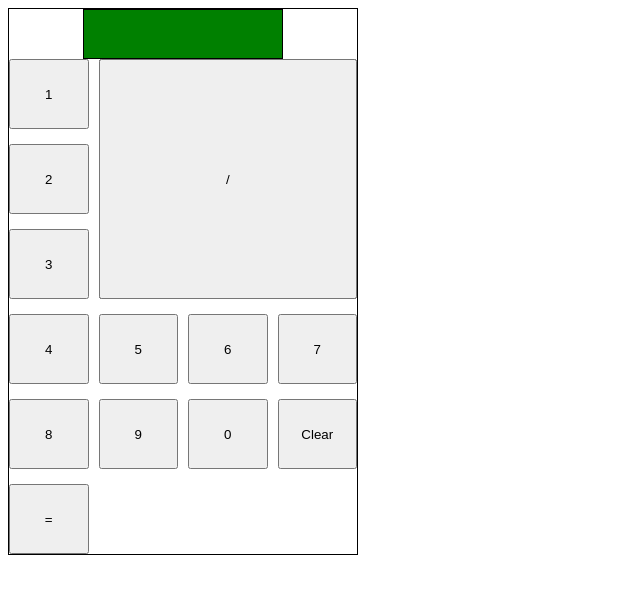
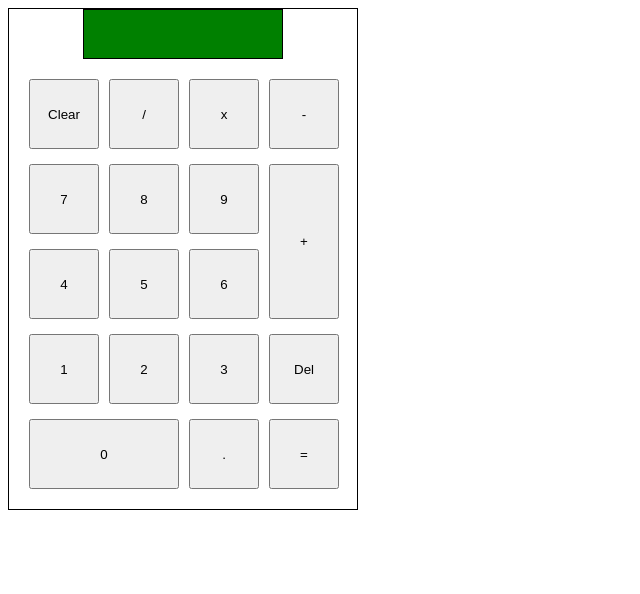
Before and after one commit to Umbelth94/Odin_Calculator, a plain HTML site: page index.html in a window 1280 px wide. Shown: the whole page, without its empty margins (0-640 px from the left). Drawn offline with Linux system fonts and the light colour scheme.

Commit message:
General button layout for calculator is in place

```diff
--- a/index.html
+++ b/index.html
@@ -11,27 +11,32 @@
 <body>
     <div id="calculator-frame">
         <div id="display"></div>
-        <div id="allbuttons">
-            <!-- <div id="numbers"> -->
-                <button id="one" class="numbutt">1</button>
-                <button id="two" class="numbutt">2</button>
-                <button id="three" class="numbutt">3</button>
-                <button id="four" class="numbutt">4</button>
-                <button id="five" class="numbutt">5</button>
-                <button id="six" class="numbutt">6</button>
-                <button id="seven" class="numbutt">7</button>
-                <button id="eight" class="numbutt">8</button>
-                <button id="nine" class="numbutt">9</button>
-                <button id="zero" class="numbutt">0</button>
-            <!-- </div> -->
-            <!-- <div id="operators"> -->
-                <button id="clear" >Clear</button>
-                <button id="add" class="operand">+</button>
-                <button id="subtract" class="operand">-</button>
-                <button id="multiply" class="operand">x</button>
-                <button id="divide" class="operand">/</button>
-                <button id="equals">=</button>
-            <!-- </div> -->
+        <div id="erasebuttons">
+        </div>
+        <div id="mathbuttons">
+            <button id="clear" class="numbutt">Clear</button>
+            <button id="divide" class="numbutt">/</button>
+            <button id="multiply" class="numbutt">x</button>
+            <button id="subtract" class="numbutt">-</button>
+
+            <!--Row Two-->
+            <button id="seven" class="numbutt">7</button>
+            <button id="eight" class="numbutt">8</button>
+            <button id="nine" class="numbutt">9</button>
+            <!--Row Three-->
+            <button id="four" class="numbutt">4</button>
+            <button id="five" class="numbutt">5</button>
+            <button id="six" class="numbutt">6</button>
+            <!--Row Four-->
+            <button id="one" class="numbutt">1</button>
+            <button id="two" class="numbutt">2</button>
+            <button id="three" class="numbutt">3</button>
+            <button id="delete" class="numbutt">Del</button>
+            <!--Row Five-->
+            <button id="add" class="numbutt">+</button>
+            <button id="zero" class=>0</button>
+            <button id="period" class="numbutt">.</button>
+            <button id="equals" class="numbutt">=</button>
         </div>
 
     </div>
--- a/style.css
+++ b/style.css
@@ -17,14 +17,25 @@
     width:200px;
 }
 
-.operand{
-    grid-area:1/2/4/5
+#zero{
+    grid-column:1/3;
 }
 
-#allbuttons{
+#add{
+    grid-column:4;
+    grid-row: 2/4;
+}
+
+
+#mathbuttons{
     display:grid;
-    grid-template-columns:repeat(4, 1fr);
+    grid-template-columns:repeat(4 70px);
     grid-auto-rows:70px;
     column-gap:10px;
     row-gap:15px;
+    margin:20px;
 }
+
+button.numbutt{
+    width:70px;
+}
```
